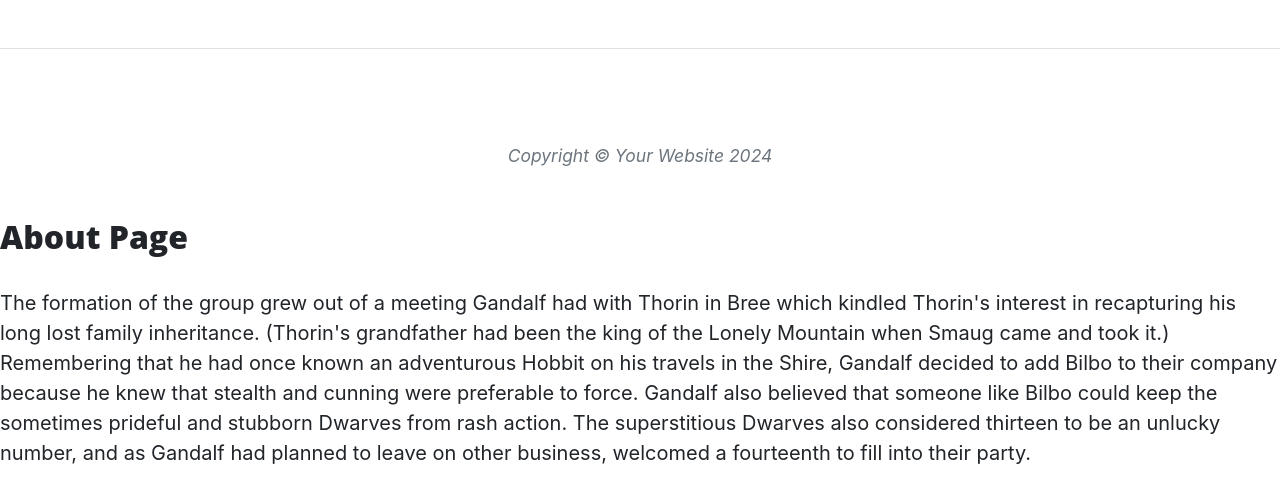
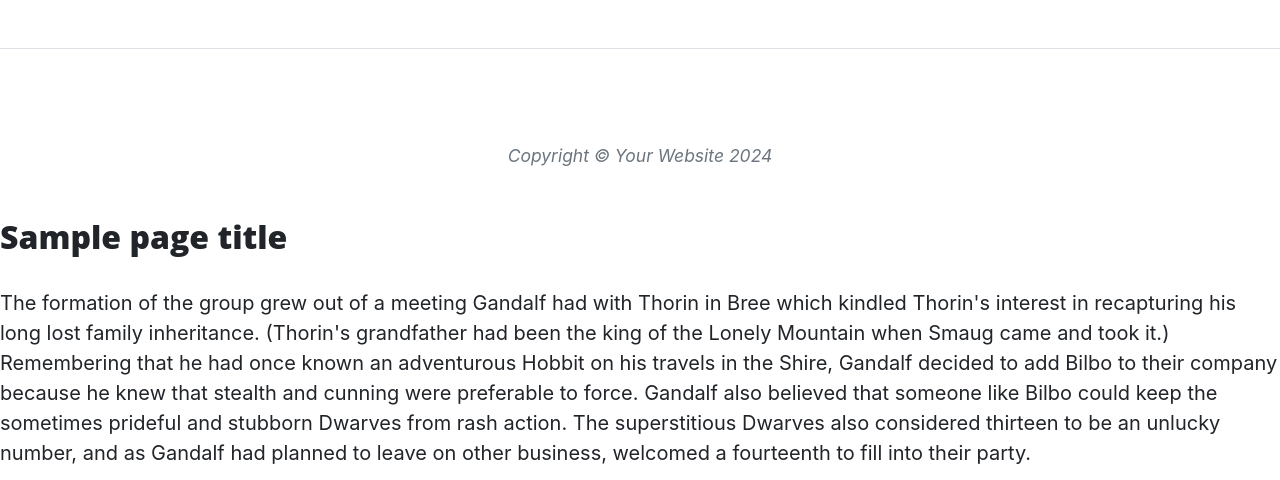
Before and after one commit to CleanOak/flask_tutorials, a Flask app: template templates/about.html in a window 1280 px wide. Shown: the part 628-1108 px from the top of the page. Run offline with Flask 3, Linux system fonts and the light colour scheme; the template is opened without the code that fills it: most values are stand-ins (such as "Sample title", 1, 10 or a date in 2020); some libraries are stand-ins or nearby versions.

Commit message:
Pass data from a view to a template

```diff
--- a/run.py
+++ b/run.py
@@ -11,17 +11,17 @@ def index():
 
 @app.route("/about")
 def about():
-    return render_template("about.html")
+    return render_template("about.html", page_title="About")
 
 
 @app.route("/contact")
 def contact():
-    return render_template("contact.html")
+    return render_template("contact.html", page_title="Contact")
 
 
 @app.route("/careers")
 def careers():
-    return render_template("careers.html")
+    return render_template("careers.html", page_title="Careers")
 
 
 if __name__ == "__main__":
--- a/templates/about.html
+++ b/templates/about.html
@@ -1,7 +1,7 @@
 {% extends "base.html" %}
 
 {% block content %}
-    <h2>About Page</h2>
+    <h2>{{ page_title }}</h2>
         <p>
             The formation of the group grew out of a meeting Gandalf had with Thorin in Bree which kindled Thorin's interest in
             recapturing his long lost family inheritance. (Thorin's grandfather had been the king of the Lonely Mountain when
--- a/templates/base.html
+++ b/templates/base.html
@@ -3,7 +3,7 @@
 <head>
     <meta charset="UTF-8">
     <meta name="viewport" content="width=device-width, initial-scale=1.0">
-    <link rel="stylesheet" href="{{ url_for('static', filename='css/styles.css')}}">
+    <link rel="stylesheet" href="{{ url_for('static', filename='css/styles.css')}}" type="text/css">
     <title>Hello Flask</title>
 </head>
 <body>
--- a/templates/careers.html
+++ b/templates/careers.html
@@ -1,5 +1,5 @@
 {% extends "base.html" %}
 
 {% block content %}
-
+<h2>{{ page_title }}</h2>
 {% endblock %}
--- a/templates/contact.html
+++ b/templates/contact.html
@@ -1,5 +1,5 @@
 {% extends "base.html" %}
 
 {% block content %}
-
+<h2>{{ page_title }}</h2>
 {% endblock %}
```
